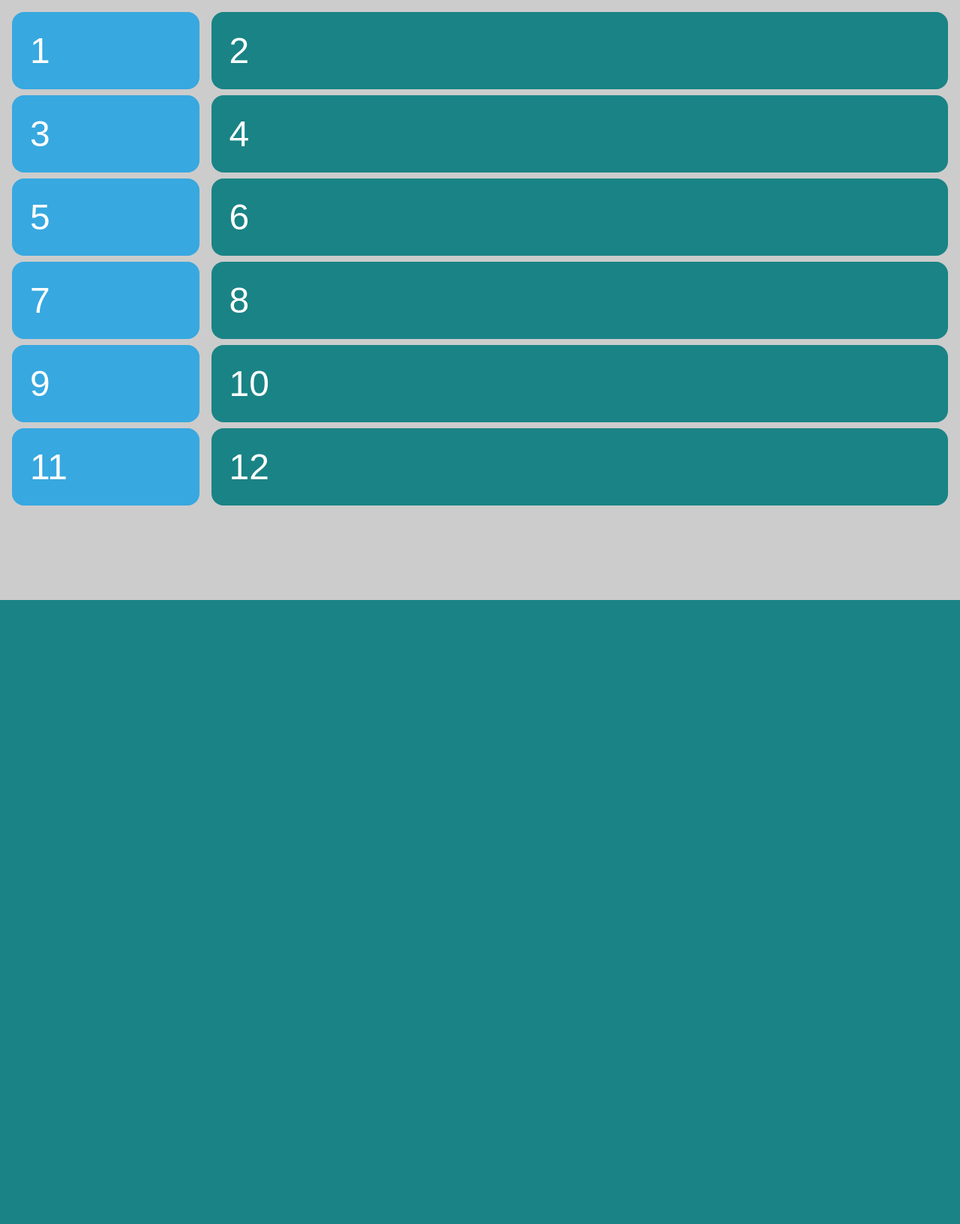
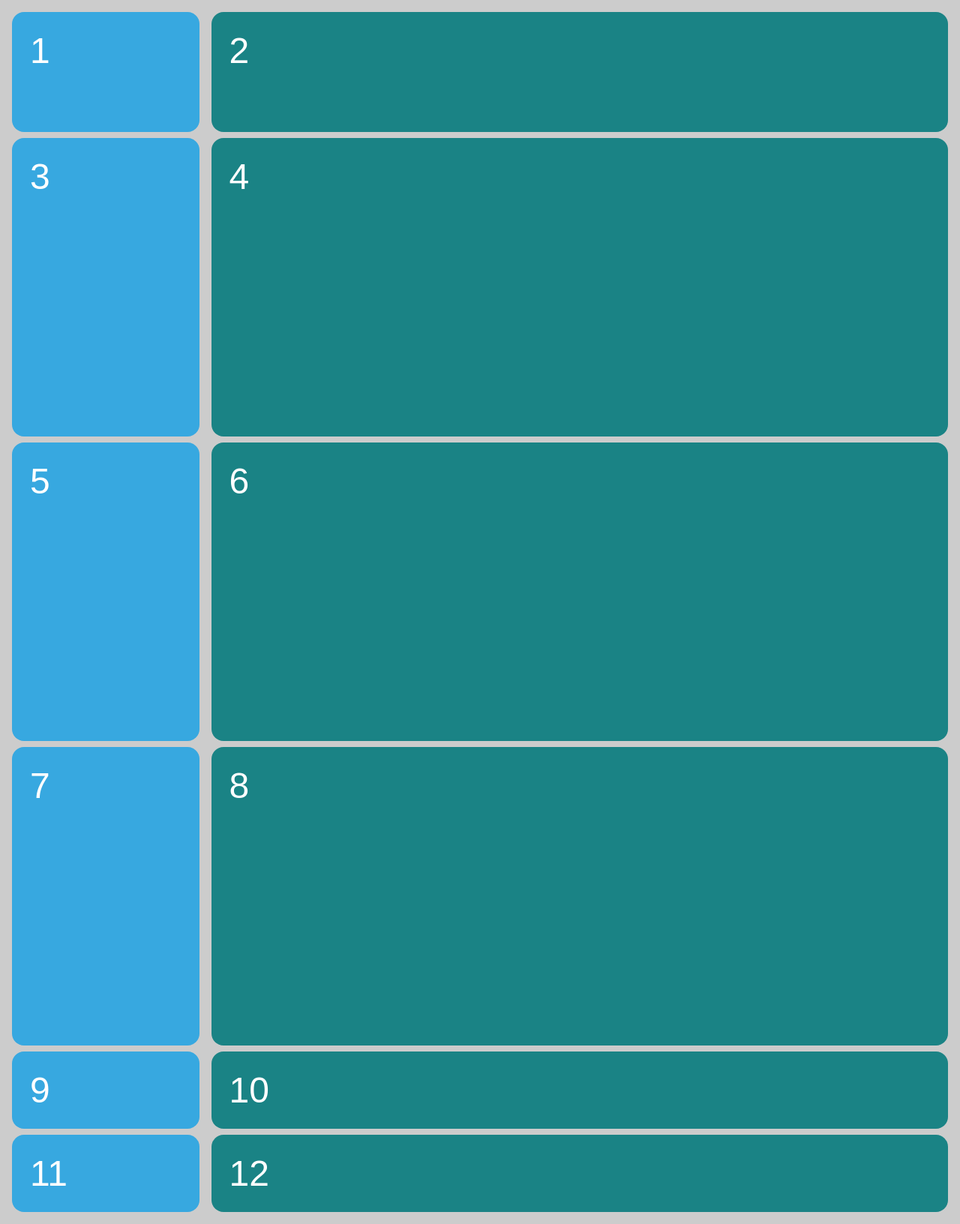
Before and after one commit to eacevedof/prj_css, a PHP site: page / in a window 1280 px wide. Shown: the whole page at 75% size. Before the commit the page ends 800 px from the top, so only its background shows below. Run offline with PHP 8.4, Linux system fonts and the light colour scheme.

Commit message:
escuelait grid taller

```diff
--- a/grid/two/style.css
+++ b/grid/two/style.css
@@ -41,6 +41,7 @@ body {
 
 /*fr: fraction unit. Es el espacio disponible*/
 .grid {
+    min-height: 200vh;
     grid-column-gap: 1rem;
     grid-row-gap: .5rem;
     /*
@@ -49,4 +50,8 @@ body {
     */
     grid-template-columns: 1fr 2fr 1fr;
     grid-template-columns: 20% 1fr;
+    /*
+    para que esto se cumpla hay que definir un alto del grid
+    */
+    grid-template-rows: 10rem 1fr 1fr 1fr;
 }
```
